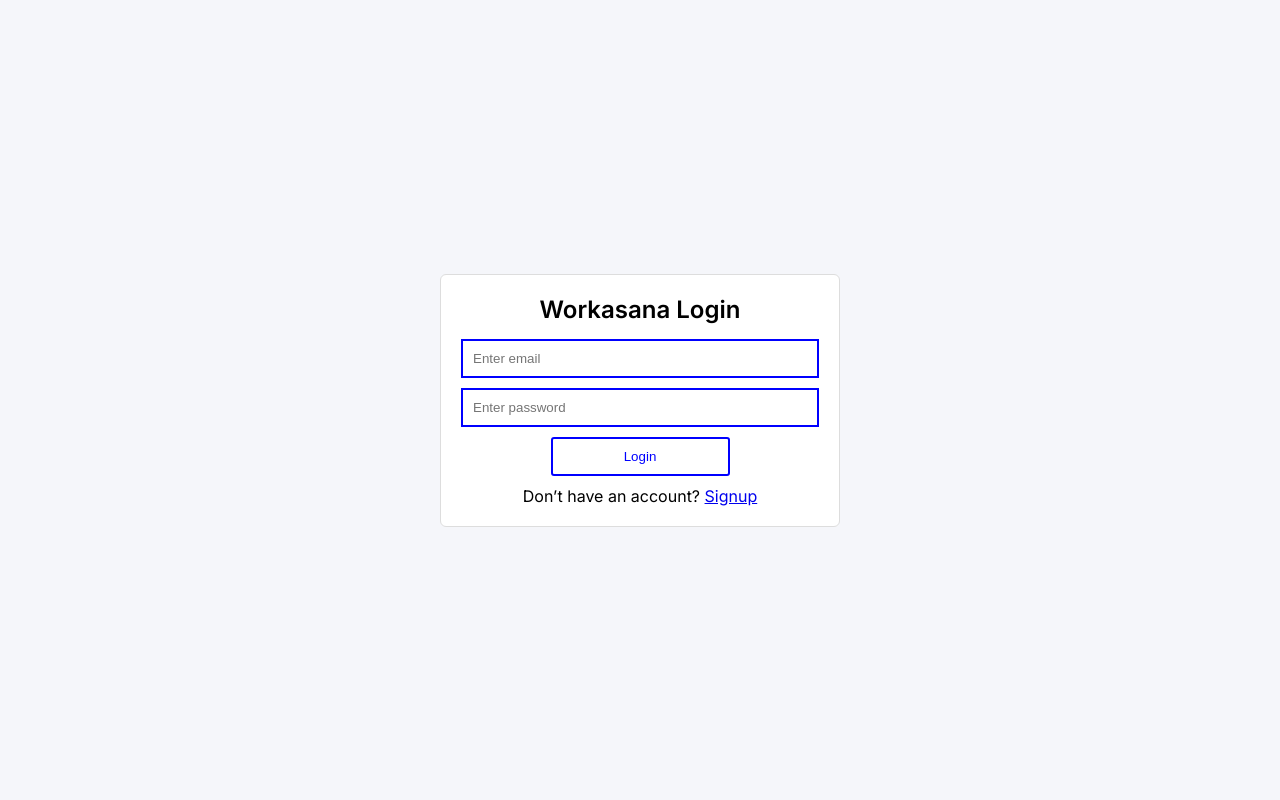
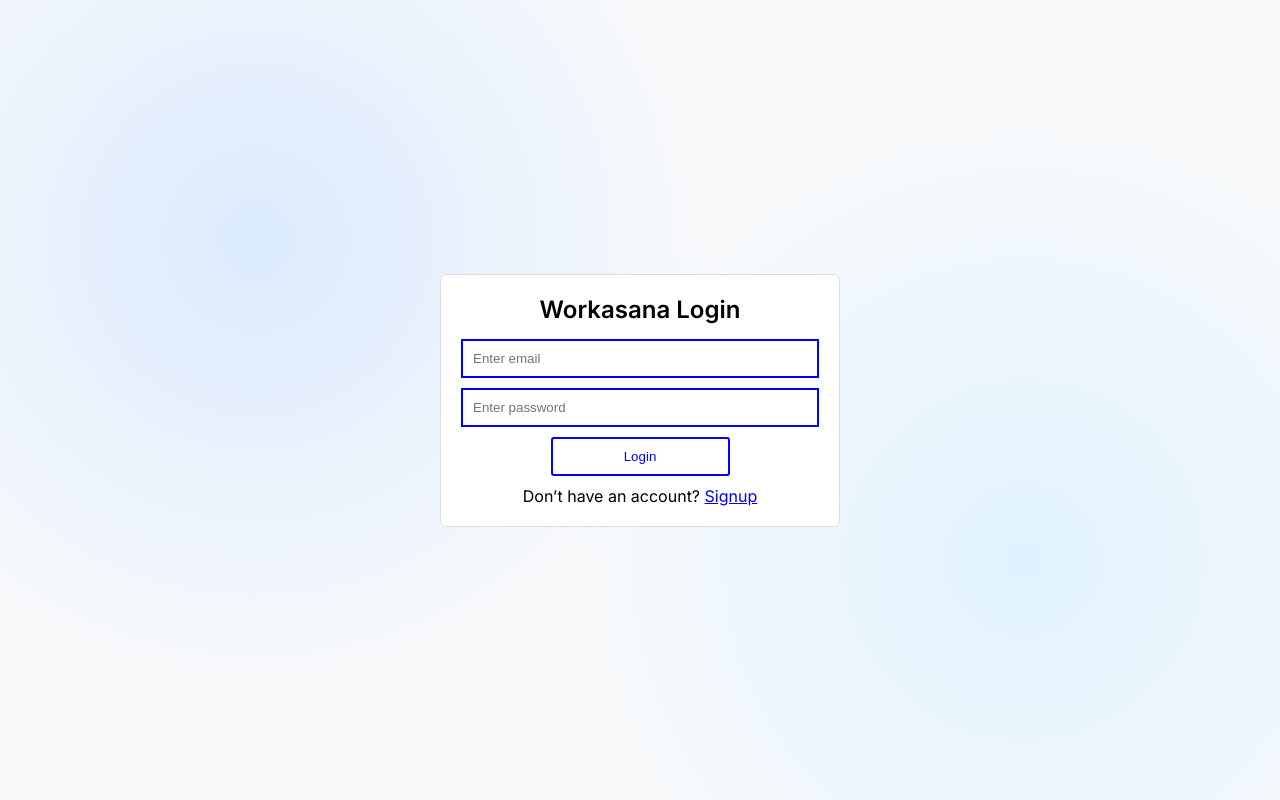
Before and after one commit to pawanx/Workasana-Frontend, a React (Vite) app: page / in a window 1280 px wide. Built offline with nearby package versions, Linux system fonts and the light colour scheme; what chartjs-plugin-datalabels would draw is missing.

Commit message:
fix: changed login plain background

```diff
--- a/src/styles/auth.css
+++ b/src/styles/auth.css
@@ -3,7 +3,10 @@
   display: flex;
   justify-content: center;
   align-items: center;
-  background-color: #f5f6fa;
+
+ background: radial-gradient(circle at 20% 30%, #dbeafe, transparent 40%),
+              radial-gradient(circle at 80% 70%, #e0f2fe, transparent 40%),
+              #f9fafb;
 }
 
 .login-box {
```
